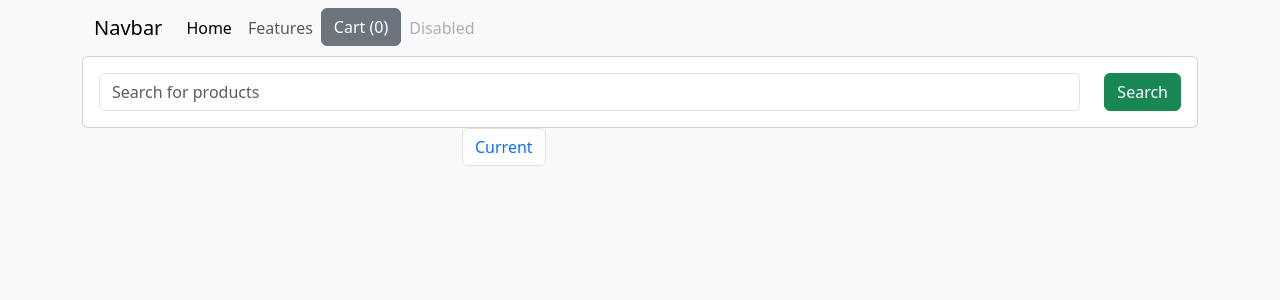
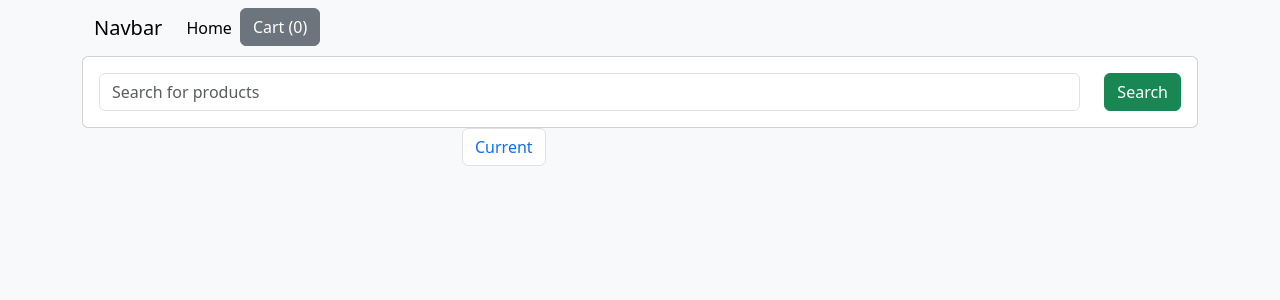
Before and after one commit to andres-ldr/django_ecommerce, a Django app: page / in a window 1280 px wide. Shown: the top 300 px of the page. Run offline with Django 5.2, Linux system fonts and the light colour scheme; data that the repository does not hold is empty.

Commit message:
edit: navbar links

```diff
--- a/ecomsite/shop/templates/shop/index.html
+++ b/ecomsite/shop/templates/shop/index.html
@@ -49,9 +49,6 @@
                     >
                   </li>
                   <li class="nav-item">
-                    <a class="nav-link" href="#">Features</a>
-                  </li>
-                  <li class="nav-item">
                     <button
                       id="cart"
                       type="button"
@@ -62,11 +59,6 @@
                     >
                       Cart (0)
                     </button>
-                  </li>
-                  <li class="nav-item">
-                    <a class="nav-link disabled" aria-disabled="true"
-                      >Disabled</a
-                    >
                   </li>
                 </ul>
               </div>
```
